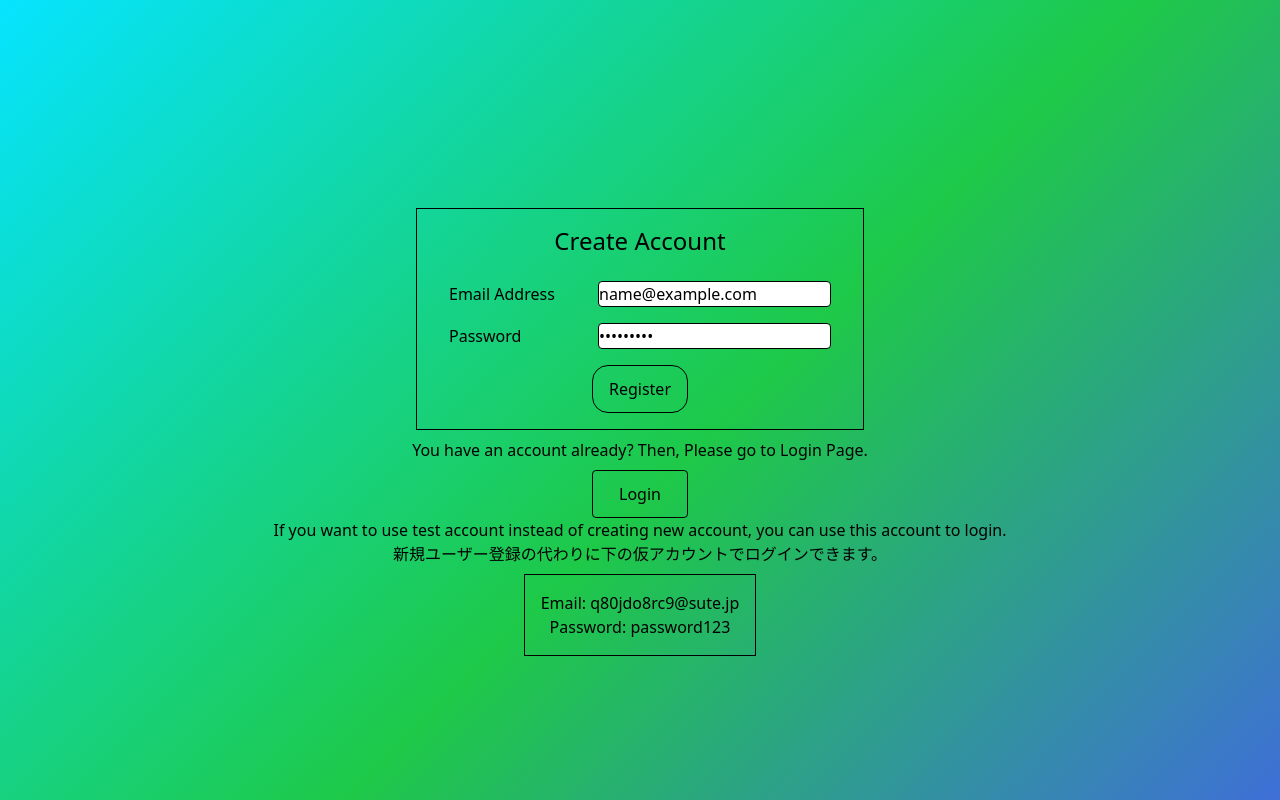
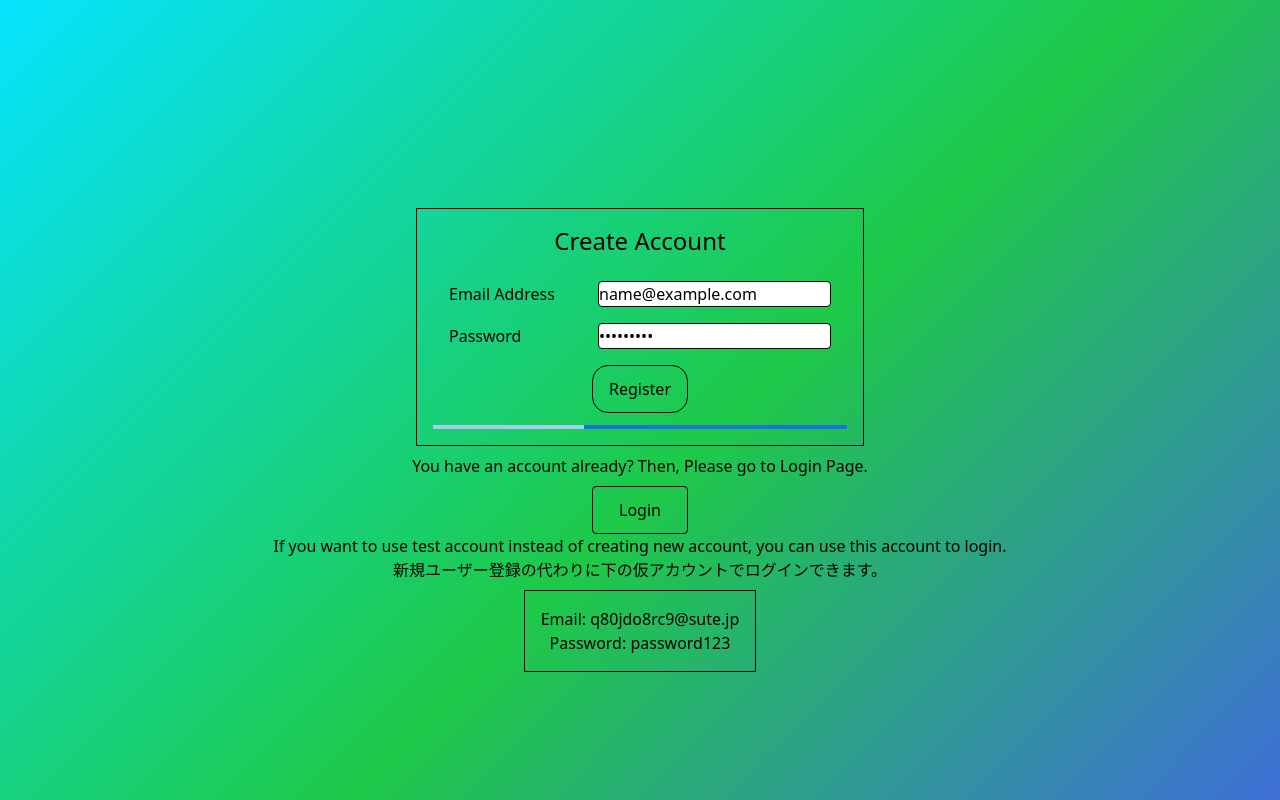
Before and after one commit to MaronMori/MusicSNS, a Next.js app: page /register in a window 1280 px wide. Both pictures are taken after typing "name@example.com", "Sample123" into the empty fields and a click on the button "Register". Shown: the top 800 px of the page. Built offline with nearby package versions, Linux system fonts and the light colour scheme; no server answers.

Commit message:
ログインやアカウント作成時のローディング表示を設定。

```diff
--- a/src/app/login/components/form.js
+++ b/src/app/login/components/form.js
@@ -4,12 +4,16 @@ import {Submit_button_to_form} from "@/app/components/tools/submit_button_to_for
 import {getAuth, signInWithEmailAndPassword} from "firebase/auth";
 import {useEmailPass} from "@/app/contexts/email_pass_context";
 import {useRouter} from "next/navigation";
+import {useState} from "react";
+import {LinearProgress} from "@mui/material";
 
 export const LoginForm = () => {
     const {email, password} = useEmailPass();
     const router = useRouter()
+    const [isLoading, setIsLoading] = useState(false)
     const doLogin = (e) => {
         e.preventDefault();
+        setIsLoading(true)
 
         const auth = getAuth();
         console.log(auth)
@@ -25,7 +29,9 @@ export const LoginForm = () => {
             .catch((error) => {
                 console.log(error);
                 alert(error.message);
-            });
+            }).finally(() => {
+            setIsLoading(false)
+        });
     }
     return (
         <div className={"h-screen mx-2"}>
@@ -35,6 +41,7 @@ export const LoginForm = () => {
                     <Form_email />
                     <Form_password />
                     <Submit_button_to_form text={"Login"}/>
+                    {isLoading && <LinearProgress className={"mt-3"}/>}
                 </form>
             </div>
             <div className={"mt-4 text-center"}>
--- a/src/app/register/components/form.js
+++ b/src/app/register/components/form.js
@@ -5,13 +5,17 @@ import {useEmailPass} from "@/app/contexts/email_pass_context";
 import {Submit_button_to_form} from "@/app/components/tools/submit_button_to_form";
 import {useRouter} from "next/navigation";
 import {motion} from "framer-motion";
+import {useState} from "react";
+import {LinearProgress} from "@mui/material";
 
 export const RegisterForm = () => {
     const {email, password} = useEmailPass();
     const router = useRouter();
+    const [isLoading, setIsLoading] = useState(false)
 
     const doRegister = (e) => {
         e.preventDefault()
+        setIsLoading(true)
         const auth = getAuth();
 
         createUserWithEmailAndPassword(auth, email, password)
@@ -23,14 +27,16 @@ export const RegisterForm = () => {
                 router.push("/setting_user_profile")
             })
             .catch((error) => {
-                console.log(error);
                 alert(error.message);
-            })
+            }).finally(() => {
+            setIsLoading(false)
+        })
     }
 
     const goToLoginPage = () => {
         router.push("/login")
     }
+
     return(
         <div className={"h-screen"}>
             <div className="mt-32 md:mt-52 flex justify-center items-center text-center">
@@ -39,6 +45,7 @@ export const RegisterForm = () => {
                     <Form_email />
                     <Form_password />
                     <Submit_button_to_form text={"Register"} />
+                    {isLoading && <LinearProgress className={"mt-3"}/>}
                 </form>
             </div>
             <div className={"text-center mx-2"}>
```
